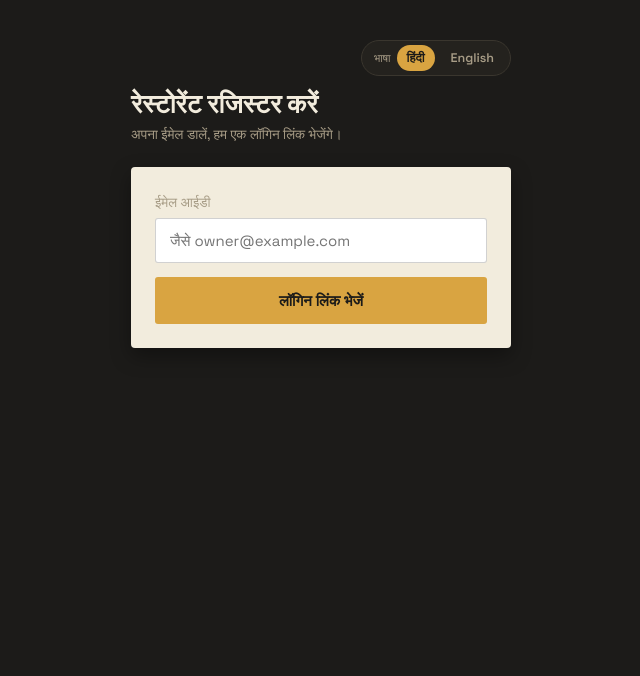
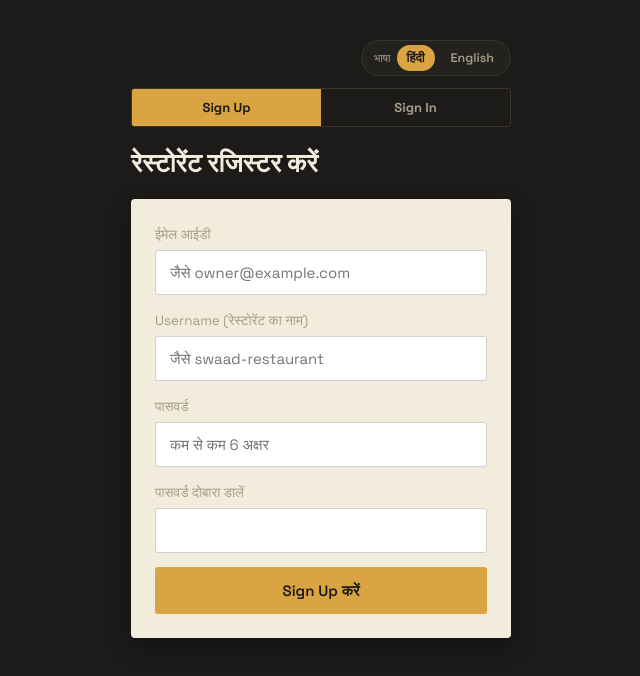
Before and after one commit to pathansahab7865/digital-restaurant, a React (Vite) app: page / in a window 1280 px wide. Shown: the top 676 px of the page, without its empty margins (319-959 px from the left). Built offline with nearby package versions, Linux system fonts and the light colour scheme.

Commit message:
Add files via upload

```diff
--- a/src/i18n.jsx
+++ b/src/i18n.jsx
@@ -23,6 +23,26 @@ const translations = {
     sendLinkBtn: "लॉगिन लिंक भेजें",
     checkInboxText: "अपने ईमेल में आए लिंक पर क्लिक करें — इसी ब्राउज़र में वापस आ जाएंगे, अपने-आप लॉगिन हो जाएगा।",
     errorEmailInvalid: "कृपया एक सही ईमेल आईडी डालें।",
+
+    signUpTab: "Sign Up",
+    signInTab: "Sign In",
+    usernameLabel: "Username (रेस्टोरेंट का नाम)",
+    usernamePlaceholder: "जैसे swaad-restaurant",
+    passwordLabel: "पासवर्ड",
+    passwordPlaceholder: "कम से कम 6 अक्षर",
+    confirmPasswordLabel: "पासवर्ड दोबारा डालें",
+    signUpBtn: "Sign Up करें",
+    signInBtn: "Sign In करें",
+    forgotPasswordLink: "पासवर्ड भूल गए?",
+    backToSignInLink: "← Sign In पर वापस जाएं",
+    verifyEmailNoteText: "आपके ईमेल पर एक वेरिफिकेशन लिंक भी भेज दिया गया है (चाहें तो बाद में वेरिफाई कर लें)।",
+    resetPasswordSentText: "अगर ये Username सही है, तो जुड़े ईमेल पर पासवर्ड रीसेट लिंक भेज दिया गया है।",
+    errorUsernameTaken: "ये Username पहले से इस्तेमाल हो चुका है, दूसरा नाम आज़माएं।",
+    errorUsernameInvalid: "Username कम से कम 3 अक्षर का होना चाहिए (सिर्फ अंग्रेज़ी अक्षर, नंबर, हाइफ़न)।",
+    errorPasswordMismatch: "दोनों पासवर्ड मेल नहीं खाते।",
+    errorPasswordWeak: "पासवर्ड कम से कम 6 अक्षर का होना चाहिए।",
+    errorUsernameNotFound: "ये Username नहीं मिला।",
+    errorWrongCredentials: "Username या पासवर्ड गलत है।",
     mobileLabel: "मोबाइल नंबर",
     mobilePlaceholder: "जैसे 9876543210",
     otpLabel: "OTP",
@@ -160,6 +180,26 @@ const translations = {
     sendLinkBtn: "Send Login Link",
     checkInboxText: "Click the link in your email — you'll come back to this browser and be signed in automatically.",
     errorEmailInvalid: "Please enter a valid email address.",
+
+    signUpTab: "Sign Up",
+    signInTab: "Sign In",
+    usernameLabel: "Username (restaurant name)",
+    usernamePlaceholder: "e.g. swaad-restaurant",
+    passwordLabel: "Password",
+    passwordPlaceholder: "At least 6 characters",
+    confirmPasswordLabel: "Confirm Password",
+    signUpBtn: "Sign Up",
+    signInBtn: "Sign In",
+    forgotPasswordLink: "Forgot password?",
+    backToSignInLink: "← Back to Sign In",
+    verifyEmailNoteText: "A verification link has also been sent to your email (you can verify it later).",
+    resetPasswordSentText: "If that username exists, a password reset link has been sent to its email.",
+    errorUsernameTaken: "This username is already taken, try another.",
+    errorUsernameInvalid: "Username must be at least 3 characters (letters, numbers, hyphens only).",
+    errorPasswordMismatch: "Passwords don't match.",
+    errorPasswordWeak: "Password must be at least 6 characters.",
+    errorUsernameNotFound: "That username was not found.",
+    errorWrongCredentials: "Incorrect username or password.",
     mobileLabel: "Mobile Number",
     mobilePlaceholder: "e.g. 9876543210",
     otpLabel: "OTP",
--- a/src/pages/OwnerSignUp.jsx
+++ b/src/pages/OwnerSignUp.jsx
@@ -1,139 +1,132 @@
 import { useState, useEffect } from "react";
 import { useNavigate } from "react-router-dom";
 import {
-  sendSignInLinkToEmail,
-  isSignInWithEmailLink,
-  signInWithEmailLink,
+  createUserWithEmailAndPassword,
+  signInWithEmailAndPassword,
+  sendEmailVerification,
+  sendPasswordResetEmail,
 } from "firebase/auth";
-import { doc, setDoc, serverTimestamp } from "firebase/firestore";
+import { doc, setDoc, getDoc, serverTimestamp } from "firebase/firestore";
 import QRCode from "qrcode";
 import { auth, db } from "../firebase.js";
 import { ADMIN_UPI_ID, SUBSCRIPTION_PRICE } from "../config.js";
 import { useLanguage } from "../i18n.jsx";
 import LanguageToggle from "../components/LanguageToggle.jsx";
 
-const EMAIL_STORAGE_KEY = "emailForSignIn";
+// username को Firestore doc id के लिए सुरक्षित बनाना: छोटे अक्षर, स्पेस की जगह हाइफ़न
+function normalizeUsername(raw) {
+  return raw.trim().toLowerCase().replace(/\s+/g, "-").replace(/[^a-z0-9\-]/g, "");
+}
 
-// स्टेप: 1 = ईमेल डालना (लिंक भेजना), "linkSent" = लिंक भेज दिया गया इंतज़ार में,
-// 2 = लिंक से वापस आकर ईमेल कन्फर्म करना (अगर ज़रूरत पड़े), 3 = रेस्टोरेंट का नाम डालना
 export default function OwnerSignUp() {
   const { t } = useLanguage();
-  const [step, setStep] = useState(1);
+  const navigate = useNavigate();
+
+  const [mode, setMode] = useState("signup"); // "signup" | "signin" | "forgot"
+  // step: "credentials" (signup) | "upi" | "social" | "subscription" | "signinForm" | "forgotForm" | "forgotSent"
+  const [step, setStep] = useState("credentials");
+
   const [email, setEmail] = useState("");
-  const [restaurantName, setRestaurantName] = useState("");
+  const [username, setUsername] = useState("");
+  const [password, setPassword] = useState("");
+  const [confirmPassword, setConfirmPassword] = useState("");
+
   const [upiId, setUpiId] = useState("");
   const [googleBusiness, setGoogleBusiness] = useState("");
   const [instagram, setInstagram] = useState("");
   const [facebook, setFacebook] = useState("");
   const [website, setWebsite] = useState("");
+
+  const [subQr, setSubQr] = useState("");
   const [loading, setLoading] = useState(false);
   const [error, setError] = useState("");
-  const [subQr, setSubQr] = useState("");
-  const navigate = useNavigate();
 
   const subUpiLink = `upi://pay?pa=${encodeURIComponent(ADMIN_UPI_ID)}&pn=RestaurantApp&am=${SUBSCRIPTION_PRICE}&cu=INR`;
 
   useEffect(() => {
-    if (step === 4) {
+    if (step === "subscription") {
       QRCode.toDataURL(subUpiLink, { width: 200, margin: 1 }).then(setSubQr);
     }
     // eslint-disable-next-line react-hooks/exhaustive-deps
   }, [step]);
 
-  // पेज लोड होते ही चेक करें — क्या यूज़र अभी-अभी अपने ईमेल में आए लिंक पर क्लिक करके वापस आया है?
-  useEffect(() => {
-    async function tryCompleteSignIn() {
-      if (isSignInWithEmailLink(auth, window.location.href)) {
-        let storedEmail = window.localStorage.getItem(EMAIL_STORAGE_KEY);
-        if (!storedEmail) {
-          // अगर यूज़र ने दूसरे डिवाइस/ब्राउज़र में लिंक खोला है, तो ईमेल दोबारा पूछना पड़ेगा
-          setStep("confirmEmail");
-          return;
-        }
-        setLoading(true);
-        try {
-          await signInWithEmailLink(auth, storedEmail, window.location.href);
-          window.localStorage.removeItem(EMAIL_STORAGE_KEY);
-          window.history.replaceState({}, document.title, "/"); // URL साफ़ कर दें
-          setStep(3);
-        } catch (err) {
-          console.error(err);
-          setError(t("errorOtpWrong"));
-        } finally {
-          setLoading(false);
-        }
-      }
-    }
-    tryCompleteSignIn();
-    // eslint-disable-next-line react-hooks/exhaustive-deps
-  }, []);
+  function switchMode(newMode) {
+    setMode(newMode);
+    setError("");
+    if (newMode === "signup") setStep("credentials");
+    if (newMode === "signin") setStep("signinForm");
+    if (newMode === "forgot") setStep("forgotForm");
+  }
 
-  async function handleSendLink(e) {
+  // ---------------- SIGN UP: स्टेप 1 — ईमेल + Username + पासवर्ड ----------------
+  async function handleSignUp(e) {
     e.preventDefault();
     setError("");
+
+    const normalizedUsername = normalizeUsername(username);
     if (!/^[^\s@]+@[^\s@]+\.[^\s@]+$/.test(email)) {
       setError(t("errorEmailInvalid"));
       return;
     }
+    if (normalizedUsername.length < 3) {
+      setError(t("errorUsernameInvalid"));
+      return;
+    }
+    if (password.length < 6) {
+      setError(t("errorPasswordWeak"));
+      return;
+    }
+    if (password !== confirmPassword) {
+      setError(t("errorPasswordMismatch"));
+      return;
+    }
+
     setLoading(true);
     try {
-      const actionCodeSettings = {
-        url: window.location.origin + "/",
-        handleCodeInApp: true,
-      };
-      await sendSignInLinkToEmail(auth, email, actionCodeSettings);
-      window.localStorage.setItem(EMAIL_STORAGE_KEY, email);
-      setStep("linkSent");
+      // पहले चेक करें ये username पहले से लिया तो नहीं गया
+      const usernameSnap = await getDoc(doc(db, "usernames", normalizedUsername));
+      if (usernameSnap.exists()) {
+        setError(t("errorUsernameTaken"));
+        setLoading(false);
+        return;
+      }
+
+      const cred = await createUserWithEmailAndPassword(auth, email, password);
+      const uid = cred.user.uid;
+
+      // Username → UID/ईमेल की मैपिंग सेव करना, ताकि आगे Sign In में इस्तेमाल हो सके
+      await setDoc(doc(db, "usernames", normalizedUsername), { uid, email });
+
+      await setDoc(doc(db, "restaurants", uid), {
+        ownerEmail: email,
+        username: normalizedUsername,
+        restaurantName: username.trim(),
+        status: "pending_payment",
+        createdAt: serverTimestamp(),
+      });
+
+      sendEmailVerification(cred.user).catch(() => {}); // वेरिफिकेशन मेल — फेल हो तो भी आगे बढ़ते रहें
+
+      setStep("upi");
     } catch (err) {
       console.error(err);
-      setError(t("errorOtpSendFail"));
+      if (err.code === "auth/email-already-in-use") {
+        setError(t("errorUsernameTaken"));
+      } else {
+        setError(err.message);
+      }
     } finally {
       setLoading(false);
     }
   }
 
-  async function handleConfirmEmail(e) {
+  async function handleSaveUpi(e) {
     e.preventDefault();
-    setError("");
-    if (!/^[^\s@]+@[^\s@]+\.[^\s@]+$/.test(email)) {
-      setError(t("errorEmailInvalid"));
-      return;
-    }
-    setLoading(true);
-    try {
-      await signInWithEmailLink(auth, email, window.location.href);
-      window.localStorage.removeItem(EMAIL_STORAGE_KEY);
-      window.history.replaceState({}, document.title, "/");
-      setStep(3);
-    } catch (err) {
-      console.error(err);
-      setError(t("errorOtpWrong"));
-    } finally {
-      setLoading(false);
-    }
-  }
-
-  async function handleSaveRestaurant(e) {
-    e.preventDefault();
-    setError("");
-    if (!restaurantName.trim()) {
-      setError(t("errorNameEmpty"));
-      return;
-    }
     setLoading(true);
     try {
       const uid = auth.currentUser.uid;
-      await setDoc(doc(db, "restaurants", uid), {
-        ownerEmail: auth.currentUser.email,
-        restaurantName: restaurantName.trim(),
-        upiId: upiId.trim() || null,
-        status: "pending_payment",
-        createdAt: serverTimestamp(),
-      });
+      await setDoc(doc(db, "restaurants", uid), { upiId: upiId.trim() || null }, { merge: true });
       setStep("social");
-    } catch (err) {
-      console.error(err);
-      setError(t("errorSaveFail"));
     } finally {
       setLoading(false);
     }
@@ -150,7 +143,7 @@ export default function OwnerSignUp() {
         facebook: facebook.trim() || null,
         website: website.trim() || null,
       }, { merge: true });
-      setStep(4);
+      setStep("subscription");
     } finally {
       setLoading(false);
     }
@@ -167,54 +160,184 @@ export default function OwnerSignUp() {
     }
   }
 
+  // ---------------- SIGN IN ----------------
+  async function handleSignIn(e) {
+    e.preventDefault();
+    setError("");
+    const normalizedUsername = normalizeUsername(username);
+    setLoading(true);
+    try {
+      const usernameSnap = await getDoc(doc(db, "usernames", normalizedUsername));
+      if (!usernameSnap.exists()) {
+        setError(t("errorUsernameNotFound"));
+        setLoading(false);
+        return;
+      }
+      const { email: linkedEmail } = usernameSnap.data();
+      await signInWithEmailAndPassword(auth, linkedEmail, password);
+      navigate("/dashboard");
+    } catch (err) {
+      console.error(err);
+      setError(t("errorWrongCredentials"));
+    } finally {
+      setLoading(false);
+    }
+  }
+
+  // ---------------- पासवर्ड भूल गए ----------------
+  async function handleForgotPassword(e) {
+    e.preventDefault();
+    setError("");
+    const normalizedUsername = normalizeUsername(username);
+    setLoading(true);
+    try {
+      const usernameSnap = await getDoc(doc(db, "usernames", normalizedUsername));
+      if (usernameSnap.exists()) {
+        const { email: linkedEmail } = usernameSnap.data();
+        await sendPasswordResetEmail(auth, linkedEmail);
+      }
+      setStep("forgotSent"); // सिक्योरिटी के लिए, username मौजूद हो या न हो, एक जैसा मैसेज दिखाएं
+    } finally {
+      setLoading(false);
+    }
+  }
+
   return (
     <div className="screen">
       <LanguageToggle />
 
-      <div style={{ marginBottom: 24 }}>
+      {(step === "credentials" || step === "signinForm" || step === "forgotForm" || step === "forgotSent") && (
+        <div style={{ display: "flex", marginBottom: 20, borderRadius: 3, overflow: "hidden", border: "1px solid var(--line)" }}>
+          <button
+            onClick={() => switchMode("signup")}
+            style={{ flex: 1, padding: "10px", fontWeight: 700, fontSize: 13, background: mode === "signup" ? "var(--turmeric)" : "transparent", color: mode === "signup" ? "var(--ink)" : "var(--text-muted)", border: "none" }}
+          >
+            {t("signUpTab")}
+          </button>
+          <button
+            onClick={() => switchMode("signin")}
+            style={{ flex: 1, padding: "10px", fontWeight: 700, fontSize: 13, background: mode === "signin" || mode === "forgot" ? "var(--turmeric)" : "transparent", color: mode === "signin" || mode === "forgot" ? "var(--ink)" : "var(--text-muted)", border: "none" }}
+          >
+            {t("signInTab")}
+          </button>
+        </div>
+      )}
+
+      <div style={{ marginBottom: 20 }}>
         <h1 style={{ fontSize: 26, fontWeight: 600 }}>{t("signupTitle")}</h1>
-        <p className="muted" style={{ marginTop: 6 }}>
-          {step === 1 && t("subtitleEmailStep")}
-          {step === "linkSent" && t("subtitleLinkSent")}
-          {step === "confirmEmail" && t("subtitleConfirmEmail")}
-          {step === 3 && t("subtitleStep3")}
-          {step === "social" && t("subtitleSocialStep")}
-          {step === 4 && t("subtitleSubscription")}
-        </p>
       </div>
 
       <div className="card">
-        {step === "social" && (
-          <form onSubmit={handleSaveSocial}>
-            <label className="muted">{t("googleBusinessLabel")}</label>
-            <input className="field" style={{ marginTop: 6 }} value={googleBusiness} onChange={(e) => setGoogleBusiness(e.target.value)} placeholder={t("linkPlaceholder")} />
+        {/* -------- SIGN UP फॉर्म -------- */}
+        {step === "credentials" && (
+          <form onSubmit={handleSignUp}>
+            <label className="muted">{t("emailLabel")}</label>
+            <input className="field" style={{ marginTop: 6 }} type="email" value={email} onChange={(e) => setEmail(e.target.value)} placeholder={t("emailPlaceholder")} />
 
-            <label className="muted">{t("instagramLabel")}</label>
-            <input className="field" style={{ marginTop: 6 }} value={instagram} onChange={(e) => setInstagram(e.target.value)} placeholder={t("linkPlaceholder")} />
+            <label className="muted">{t("usernameLabel")}</label>
+            <input className="field" style={{ marginTop: 6 }} value={username} onChange={(e) => setUsername(e.target.value)} placeholder={t("usernamePlaceholder")} />
 
-            <label className="muted">{t("facebookLabel")}</label>
-            <input className="field" style={{ marginTop: 6 }} value={facebook} onChange={(e) => setFacebook(e.target.value)} placeholder={t("linkPlaceholder")} />
+            <label className="muted">{t("passwordLabel")}</label>
+            <input className="field" style={{ marginTop: 6 }} type="password" value={password} onChange={(e) => setPassword(e.target.value)} placeholder={t("passwordPlaceholder")} />
 
-            <label className="muted">{t("websiteLabel")}</label>
-            <input className="field" style={{ marginTop: 6 }} value={website} onChange={(e) => setWebsite(e.target.value)} placeholder={t("linkPlaceholder")} />
+            <label className="muted">{t("confirmPasswordLabel")}</label>
+            <input className="field" style={{ marginTop: 6 }} type="password" value={confirmPassword} onChange={(e) => setConfirmPassword(e.target.value)} />
 
+            {error && <div className="error-text">{error}</div>}
+            <button className="btn-primary" disabled={loading} type="submit">
+              {loading ? t("savingBtn") : t("signUpBtn")}
+            </button>
+          </form>
+        )}
+
+        {/* -------- SIGN IN फॉर्म -------- */}
+        {step === "signinForm" && (
+          <form onSubmit={handleSignIn}>
+            <label className="muted">{t("usernameLabel")}</label>
+            <input className="field" style={{ marginTop: 6 }} value={username} onChange={(e) => setUsername(e.target.value)} placeholder={t("usernamePlaceholder")} />
+
+            <label className="muted">{t("passwordLabel")}</label>
+            <input className="field" style={{ marginTop: 6 }} type="password" value={password} onChange={(e) => setPassword(e.target.value)} />
+
+            {error && <div className="error-text">{error}</div>}
+            <button className="btn-primary" disabled={loading} type="submit" style={{ marginBottom: 10 }}>
+              {loading ? t("verifyingBtn") : t("signInBtn")}
+            </button>
+            <button
+              type="button"
+              onClick={() => switchMode("forgot")}
+              style={{ width: "100%", background: "transparent", border: "none", color: "var(--chili)", fontSize: 12.5 }}
+            >
+              {t("forgotPasswordLink")}
+            </button>
+          </form>
+        )}
+
+        {/* -------- पासवर्ड भूल गए फॉर्म -------- */}
+        {step === "forgotForm" && (
+          <form onSubmit={handleForgotPassword}>
+            <label className="muted">{t("usernameLabel")}</label>
+            <input className="field" style={{ marginTop: 6 }} value={username} onChange={(e) => setUsername(e.target.value)} placeholder={t("usernamePlaceholder")} />
+            {error && <div className="error-text">{error}</div>}
+            <button className="btn-primary" disabled={loading} type="submit" style={{ marginBottom: 10 }}>
+              {loading ? t("sendingBtn") : t("sendLinkBtn")}
+            </button>
+            <button
+              type="button"
+              onClick={() => switchMode("signin")}
+              style={{ width: "100%", background: "transparent", border: "none", color: "var(--ink)", fontSize: 12.5 }}
+            >
+              {t("backToSignInLink")}
+            </button>
+          </form>
+        )}
+
+        {step === "forgotSent" && (
+          <div style={{ textAlign: "center" }}>
+            <div style={{ fontSize: 32, marginBottom: 10 }}>📧</div>
+            <p className="muted" style={{ fontSize: 13.5, marginBottom: 16 }}>{t("resetPasswordSentText")}</p>
+            <button className="btn-primary" onClick={() => switchMode("signin")}>{t("backToSignInLink")}</button>
+          </div>
+        )}
+
+        {/* -------- SIGN UP के बाद वाले स्टेप्स -------- */}
+        {step === "upi" && (
+          <form onSubmit={handleSaveUpi}>
+            <p className="muted" style={{ fontSize: 12, marginBottom: 12 }}>{t("verifyEmailNoteText")}</p>
+            <label className="muted">{t("upiIdLabel")}</label>
+            <input className="field" style={{ marginTop: 6 }} value={upiId} onChange={(e) => setUpiId(e.target.value)} placeholder={t("upiIdPlaceholder")} />
+            <p className="muted" style={{ fontSize: 11.5, marginTop: -8, marginBottom: 14 }}>{t("upiIdHelpText")}</p>
             <button className="btn-primary" disabled={loading} type="submit">
               {loading ? t("savingBtn") : t("continueBtn")}
             </button>
           </form>
         )}
 
-        {step === 4 && (
+        {step === "social" && (
+          <form onSubmit={handleSaveSocial}>
+            <p className="muted" style={{ fontSize: 12.5, marginBottom: 14 }}>{t("subtitleSocialStep")}</p>
+            <label className="muted">{t("googleBusinessLabel")}</label>
+            <input className="field" style={{ marginTop: 6 }} value={googleBusiness} onChange={(e) => setGoogleBusiness(e.target.value)} placeholder={t("linkPlaceholder")} />
+            <label className="muted">{t("instagramLabel")}</label>
+            <input className="field" style={{ marginTop: 6 }} value={instagram} onChange={(e) => setInstagram(e.target.value)} placeholder={t("linkPlaceholder")} />
+            <label className="muted">{t("facebookLabel")}</label>
+            <input className="field" style={{ marginTop: 6 }} value={facebook} onChange={(e) => setFacebook(e.target.value)} placeholder={t("linkPlaceholder")} />
+            <label className="muted">{t("websiteLabel")}</label>
+            <input className="field" style={{ marginTop: 6 }} value={website} onChange={(e) => setWebsite(e.target.value)} placeholder={t("linkPlaceholder")} />
+            <button className="btn-primary" disabled={loading} type="submit">
+              {loading ? t("savingBtn") : t("continueBtn")}
+            </button>
+          </form>
+        )}
+
+        {step === "subscription" && (
           <div style={{ textAlign: "center" }}>
             <p style={{ fontWeight: 700, fontSize: 18, marginBottom: 4 }}>₹{SUBSCRIPTION_PRICE} / {t("perMonthLabel")}</p>
             <p className="muted" style={{ fontSize: 12.5, marginBottom: 14 }}>{t("subscriptionInstructions")}</p>
             {subQr && <img src={subQr} alt="Subscription UPI QR" style={{ width: 180, height: 180, margin: "0 auto 14px" }} />}
             <a
               href={subUpiLink}
-              style={{
-                display: "inline-block", background: "var(--ink)", color: "var(--paper)",
-                padding: "8px 16px", borderRadius: 3, fontSize: 12.5, fontWeight: 600, textDecoration: "none", marginBottom: 16,
-              }}
+              style={{ display: "inline-block", background: "var(--ink)", color: "var(--paper)", padding: "8px 16px", borderRadius: 3, fontSize: 12.5, fontWeight: 600, textDecoration: "none", marginBottom: 16 }}
             >
               {t("openUpiAppBtn")}
             </a>
@@ -223,77 +346,6 @@ export default function OwnerSignUp() {
             </button>
           </div>
         )}
-        {step === 1 && (
-          <form onSubmit={handleSendLink}>
-            <label className="muted">{t("emailLabel")}</label>
-            <input
-              className="field"
-              type="email"
-              placeholder={t("emailPlaceholder")}
-              value={email}
-              onChange={(e) => setEmail(e.target.value)}
-              style={{ marginTop: 6 }}
-            />
-            {error && <div className="error-text">{error}</div>}
-            <button className="btn-primary" disabled={loading} type="submit">
-              {loading ? t("sendingBtn") : t("sendLinkBtn")}
-            </button>
-          </form>
-        )}
-
-        {step === "linkSent" && (
-          <div style={{ textAlign: "center", padding: "10px 0" }}>
-            <div style={{ fontSize: 36, marginBottom: 10 }}>📧</div>
-            <p style={{ fontWeight: 600, marginBottom: 6 }}>{email}</p>
-            <p className="muted" style={{ fontSize: 13 }}>{t("checkInboxText")}</p>
-          </div>
-        )}
-
-        {step === "confirmEmail" && (
-          <form onSubmit={handleConfirmEmail}>
-            <label className="muted">{t("emailLabel")}</label>
-            <input
-              className="field"
-              type="email"
-              placeholder={t("emailPlaceholder")}
-              value={email}
-              onChange={(e) => setEmail(e.target.value)}
-              style={{ marginTop: 6 }}
-            />
-            {error && <div className="error-text">{error}</div>}
-            <button className="btn-primary" disabled={loading} type="submit">
-              {loading ? t("verifyingBtn") : t("verifyOtpBtn")}
-            </button>
-          </form>
-        )}
-
-        {step === 3 && (
-          <form onSubmit={handleSaveRestaurant}>
-            <label className="muted">{t("restaurantNameLabel")}</label>
-            <input
-              className="field"
-              type="text"
-              placeholder={t("restaurantNamePlaceholder")}
-              value={restaurantName}
-              onChange={(e) => setRestaurantName(e.target.value)}
-              style={{ marginTop: 6 }}
-            />
-            <label className="muted">{t("upiIdLabel")}</label>
-            <input
-              className="field"
-              type="text"
-              placeholder={t("upiIdPlaceholder")}
-              value={upiId}
-              onChange={(e) => setUpiId(e.target.value)}
-              style={{ marginTop: 6 }}
-            />
-            <p className="muted" style={{ fontSize: 11.5, marginTop: -8, marginBottom: 14 }}>{t("upiIdHelpText")}</p>
-            {error && <div className="error-text">{error}</div>}
-            <button className="btn-primary" disabled={loading} type="submit">
-              {loading ? t("savingBtn") : t("continueBtn")}
-            </button>
-          </form>
-        )}
       </div>
     </div>
   );
```
Also changed, not shown: 2 other files (tests, documents, lock files or other folders).
